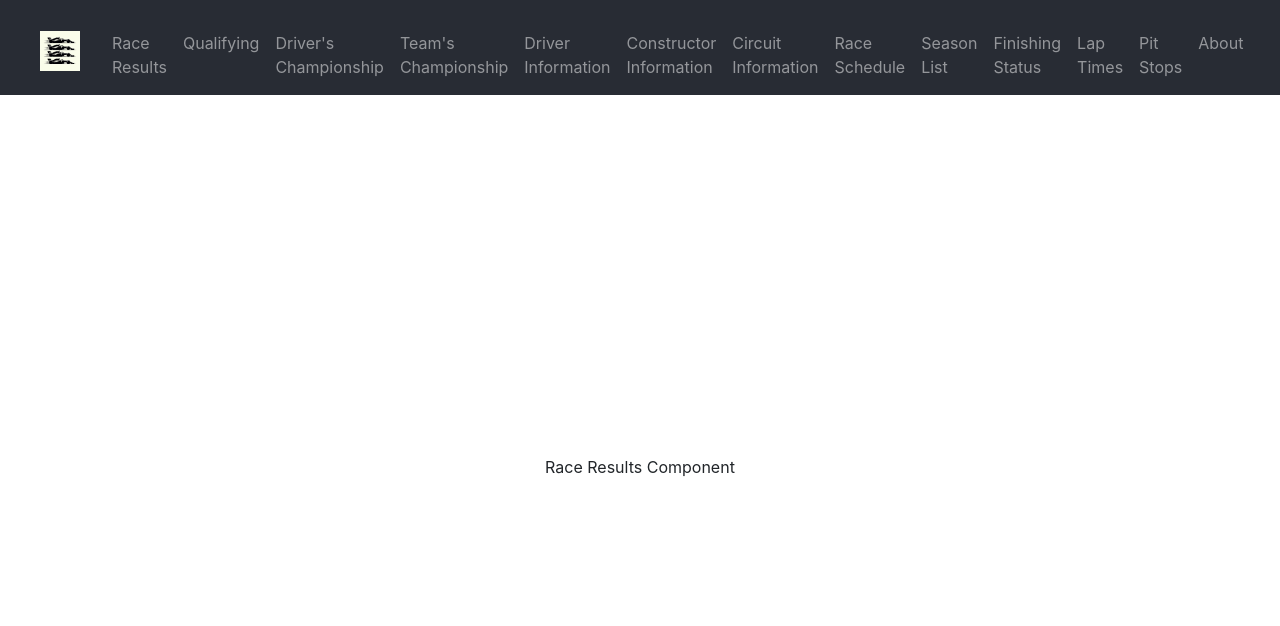
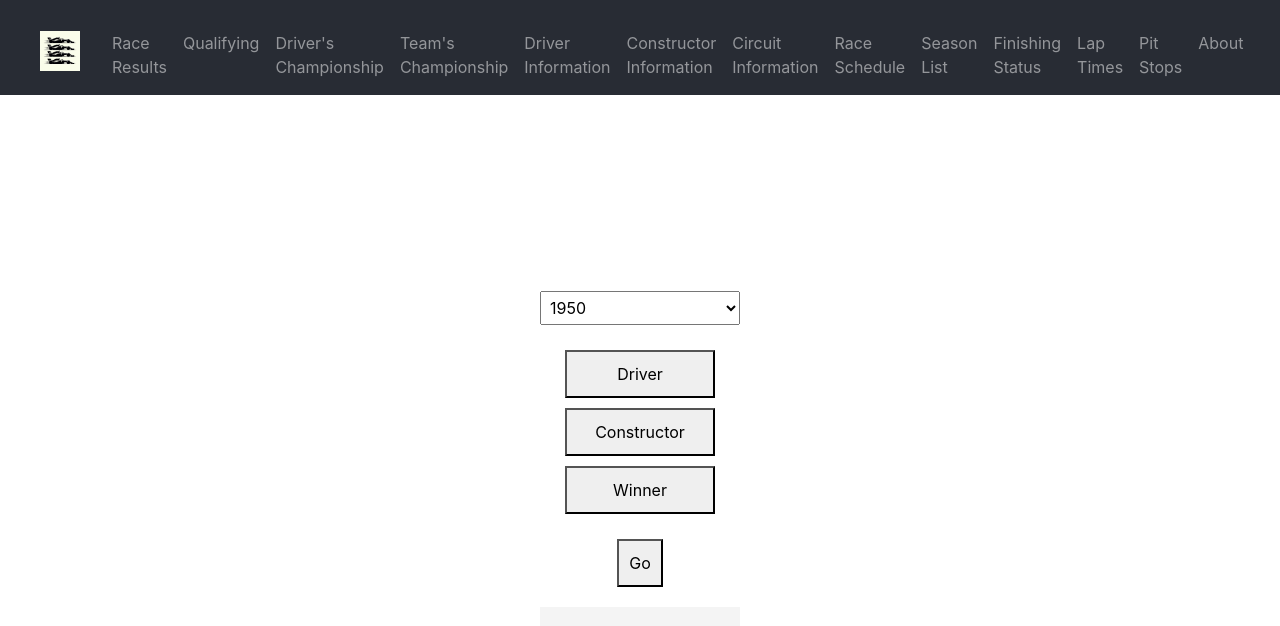
Before and after one commit to UTHasandhu/cs378-p4, a React (Create React App) app: page / in a window 1280 px wide. Shown: the top 626 px of the page. Built offline with nearby package versions, Linux system fonts and the light colour scheme.

Commit message:
RaceResults Spits out raw json

```diff
--- /dev/null
+++ b/src/Components/RaceResults.css
@@ -0,0 +1,45 @@
+.race-results {
+    padding: 20px;
+    display: flex;
+    flex-direction: column;
+    align-items: center;
+  }
+
+  .year-select {
+    margin-bottom: 20px;
+    padding: 5px;
+    width: 200px;
+  }
+
+  .category-buttons {
+    display: flex;
+    flex-direction: column;
+    margin-bottom: 20px;
+  }
+
+  .category-buttons button {
+    margin: 5px;
+    padding: 10px;
+    width: 150px;
+    cursor: pointer;
+  }
+
+  input {
+    margin-bottom: 5px;
+    padding: 5px;
+    width: 200px;
+  }
+
+  button {
+    padding: 10px;
+    cursor: pointer;
+  }
+
+  .results {
+    margin-top: 20px;
+    white-space: pre-wrap;
+    background-color: #f4f4f4;
+    padding: 10px;
+    width: 100%;
+    overflow-x: auto;
+  }
--- /dev/null
+++ b/src/Components/RaceResults.js
@@ -0,0 +1,68 @@
+import React, { useState } from 'react';
+import './RaceResults.css';
+
+const RaceResults = () => {
+  const [year, setYear] = useState(new Date().getFullYear().toString());
+  const [category, setCategory] = useState('winners'); // Default to 'winners'
+  const [input, setInput] = useState('');
+  const [results, setResults] = useState(null);
+
+  const handleCategoryChange = (value) => {
+    setCategory(value);
+    setInput(''); // Reset input field when category changes
+  };
+
+  const fetchResults = async () => {
+    let url = `http://ergast.com/api/f1/${year}`;
+    if (category === 'drivers') {
+      url += `/drivers/${input}/results.json`;
+    } else if (category === 'constructors') {
+      url += `/constructors/${input}/results.json`;
+    } else {
+      url += `/results/1.json`; // Winners of the season
+    }
+
+    try {
+      const response = await fetch(url);
+      const data = await response.json();
+      setResults(JSON.stringify(data, null, 2)); // Displaying raw JSON for now
+    } catch (error) {
+      console.error('Error fetching data:', error);
+      setResults('Error fetching data');
+    }
+  };
+
+  return (
+    <div className="race-results">
+      <select className="year-select" value={year} onChange={e => setYear(e.target.value)}>
+        {Array.from({ length: new Date().getFullYear() - 1950 }, (_, i) => 1950 + i).map(year => (
+          <option key={year} value={year}>{year}</option>
+        ))}
+      </select>
+
+      <div className="category-buttons">
+        <button onClick={() => handleCategoryChange('drivers')}>Driver</button>
+        <button onClick={() => handleCategoryChange('constructors')}>Constructor</button>
+        <button onClick={() => handleCategoryChange('winners')}>Winner</button>
+      </div>
+
+      {(category === 'drivers' || category === 'constructors') && (
+        <div>
+          <input
+            type="text"
+            value={input}
+            onChange={e => setInput(e.target.value)}
+            placeholder={`Enter a ${category.slice(0, -1)}`}
+          />
+          <div>Enter a {category.slice(0, -1)}:</div>
+        </div>
+      )}
+
+      <button onClick={fetchResults}>Go</button>
+
+      <pre className="results">{results}</pre>
+    </div>
+  );
+};
+
+export default RaceResults;
--- a/src/componentList.js
+++ b/src/componentList.js
@@ -1,13 +1,14 @@
-// componentList.js
 import React from 'react';
 import logo from './logo.png';
+/* All Components */
+import RaceResults from './Components/RaceResults';
 
 const ComponentList = ({ activeComponent }) => {
   switch (activeComponent) {
     case 'logo':
       return <img src={logo} className="App-logo" alt="logo" />;
     case 'raceResults':
-      return <div>Race Results Component</div>;
+      return <RaceResults />;
     case 'qualifying':
       return <div>Qualifying Component</div>;
     case 'driversChampionship':
```
Also changed, not shown: src/Components/RaceResultsTable.css (added, +30 -0 lines), src/Components/RaceResultsTable.js (added, +48 -0 lines).
